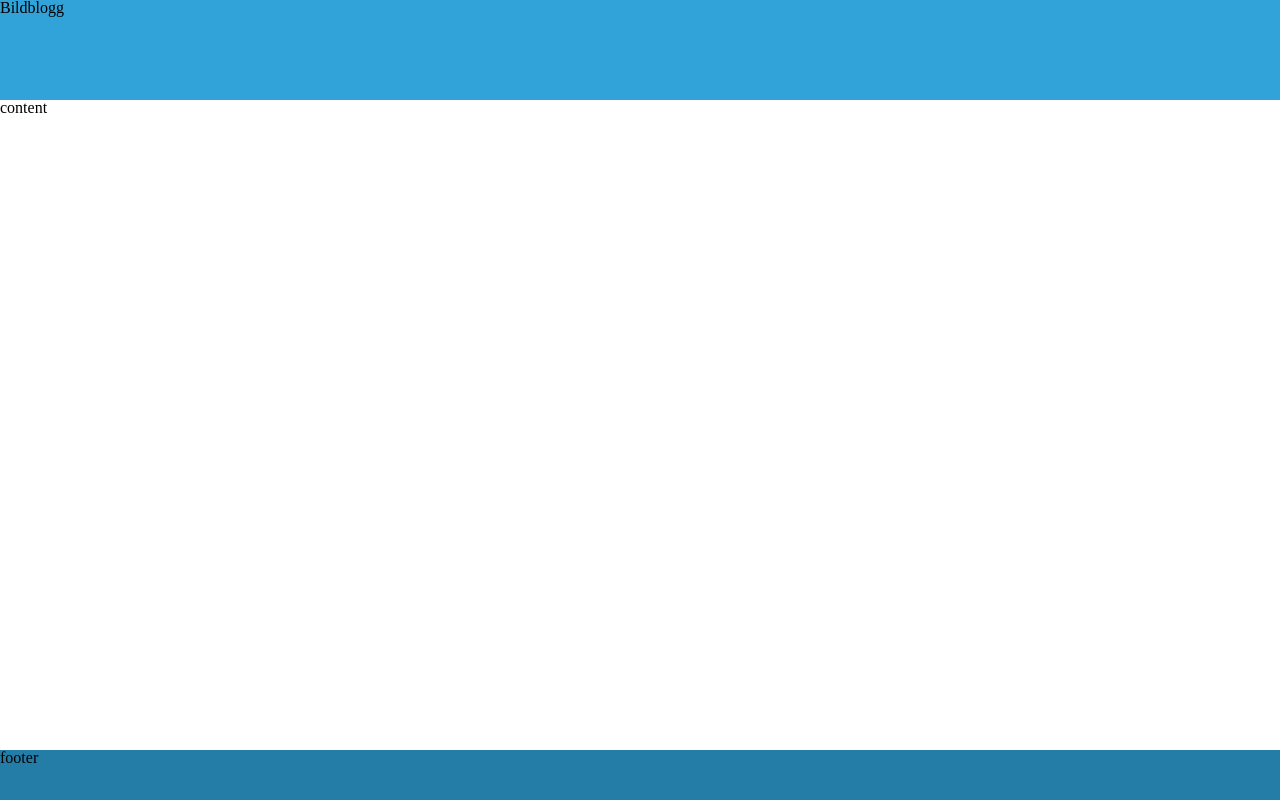
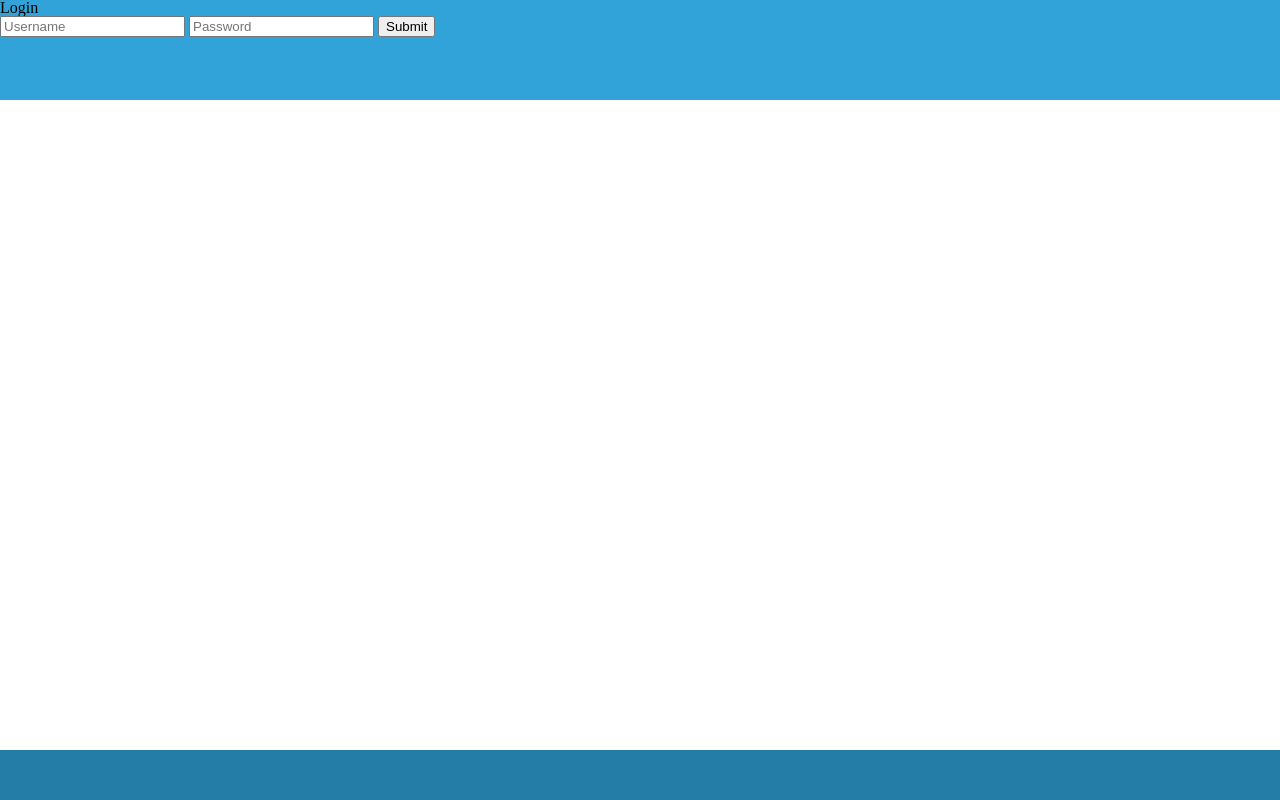
Before and after one commit to laht/jj222kc_webbutveckling_med_php, a PHP site: page / in a window 1280 px wide. Run offline with PHP 8.4, Linux system fonts and the light colour scheme.

Commit message:
logging in
started work on the login module

```diff
--- /dev/null
+++ b/base/controller/BaseController.php
@@ -0,0 +1,23 @@
+<?php
+
+namespace base\controller;
+
+require_once('login/controller/LoginController.php');
+require_once('login/view/LoginView.php');
+require_once('base/view/View.php');
+
+class BaseController {
+	private $loginController;
+	private $view;
+
+	public function __construct() {
+		$loginView = new \login\view\LoginView();
+		$this->loginController = new \login\controller\LoginController($loginView);
+		$this->view = new \base\view\View($loginView);
+	}
+
+	public function runApp() {
+		$this->loginController->runLogin();
+		return $this->view->getLoggedOutPage();
+	}
+}
--- a/base/view/View.php
+++ b/base/view/View.php
@@ -1,33 +1,20 @@
 <?php
+
 namespace base\view;
 
+require_once("common/view/Page.php");
+
 class View {
-	public function renderBaseHml() {
-		echo '<!DOCTYPE html>
-		    <head>
-		        <meta charset="utf-8">
-		        <meta http-equiv="X-UA-Compatible" content="IE=edge">
-		        <title>Bildblogg</title>
-		        <meta name="description" content="">
-		        <meta name="viewport" content="width=device-width, initial-scale=1">
-		        <link rel="stylesheet" href="style/reset.css">
-		        <link rel="stylesheet" href="style/style.css">
-		    </head>
-		    <body>
-		    	<div id="main">
-		    		<div id="header">
-		    			<div id="logo">
-		    				Bildblogg
-		    			</div>
-		    		</div>
-		    		<div id="content">
-		    		content
-		    		</div>
-		    		<div id="footer">
-		    		footer
-		    		</div>
-		    	</div>
-		    </body>
-		</html>';
+	private $loginView;
+
+	public function __construct(\login\view\LoginView $loginView) {
+		$this->loginView = $loginView;
+	}
+
+	public function getLoggedOutPage() {
+		$header = $this->loginView->getHTMLForm();
+		$body = "";
+		$footer = "";
+		return new \common\view\Page("Bildblogg - Utloggad", $header, $body, $footer);
 	}
 }
--- /dev/null
+++ b/common/model/User.php
@@ -0,0 +1,15 @@
+<?php
+
+namespace common\model;
+
+class User {
+
+	public $username;
+	public $password;
+
+	public function __construct($username, $password) {
+
+		$this->username = $username;
+		$this->password = $password;
+	}
+}
--- /dev/null
+++ b/common/view/View.php
@@ -0,0 +1,40 @@
+<?php
+
+namespace common\view;
+
+class View {
+
+	public function assemblePage(\common\view\Page $page) {
+		$title = $page->title;
+		$header = $page->header;
+		$body = $page->body;
+		$footer = $page->footer;
+
+		$html = "<!DOCTYPE html>
+		    <head>
+		        <meta charset='utf-8'>
+		        <meta http-equiv='X-UA-Compatible' content='IE=edge'>
+		        <title>$title</title>
+		        <meta name='description' content='>
+		        <meta name='viewport' content='width=device-width, initial-scale=1'>
+		        <link rel='stylesheet' href='style/reset.css'>
+		        <link rel='stylesheet' href='style/style.css'>
+		    </head>
+		    <body>
+		    	<div id='main'>
+		    		<div id='header'>
+		    			$header
+		    		</div>
+		    		<div id='content'>
+		    			$body
+		    		</div>
+		    		<div id='footer'>
+		    			$footer
+		    		</div>
+		    	</div>
+		    </body>
+		</html>";
+
+		return $html;
+	}
+}
--- /dev/null
+++ b/common/view/page.php
@@ -0,0 +1,18 @@
+<?php
+
+namespace common\view;
+
+class Page {
+
+	public $title = "";
+	public $header = "";
+	public $body = "";
+	public $footer = "";
+
+	public function __construct($title, $header, $body, $footer) {
+		$this->title = $title;
+		$this->header = $header;
+		$this->body = $body;
+		$this->footer = $footer;
+	}
+}
--- a/index.php
+++ b/index.php
@@ -1,5 +1,12 @@
 <?php
-require_once("base/view/View.php");
-$base = new \base\view\View();
 
-$base->renderBaseHml();
+require_once("common/view/View.php");
+require_once("base/controller/BaseController.php");
+
+session_start();
+
+$app = new \base\controller\BaseController();
+$view = new \common\view\View();
+
+$page = $app->runApp();
+echo $view->assemblePage($page);
--- /dev/null
+++ b/login/controller/LoginController.php
@@ -0,0 +1,28 @@
+<?php
+
+namespace login\controller;
+
+require_once('login/model/LoginModel.php');
+require_once('common/model/User.php');
+
+class LoginController {
+	private $view;
+	private $loginController;
+
+	public function __construct(\login\view\LoginView $view) {
+		$this->view = $view;
+		$this->model = new \login\model\LoginModel();
+	}
+
+	//User wants to login with either input or cookies
+	public function runLogin() {
+		if ($this->view->userLoggingIn()) {
+			var_dump($_POST);
+			try {
+				$this->model->login($this->view->getUserLoginInput());
+			} catch (\Exception $e) {
+				$this->view->loginFail($e->getMessage());
+			}
+		}
+	}
+}
--- /dev/null
+++ b/login/model/LoginModel.php
@@ -0,0 +1,31 @@
+<?php
+
+namespace login\model;
+
+class LoginModel {
+
+	private static $sessionUsername = "USERNAME";
+	private static $sessionPassword = "PASSWORD";
+	private static $sessionUser = "sessionUser";
+	private static $userAgent = "HTTP_USER_AGENT";
+
+	public function setSession(\common\model\User $user) {
+		$_SESSION[self::$sessionUsername] = $user->username;
+		$_SESSION[self::$sessionPassword] = $user->password;
+		$_SESSION[self::$sessionUser] = $_SERVER[self::$userAgent];
+	}
+
+	public function login(\common\model\User $user) {
+		$this->validateUser($user);
+		$this->setSession($user);;
+	}
+
+	private function validateUser(\common\model\User $user) {
+		if ($user->username != "asd") {
+			throw new \Exception("Username does not exist");
+		}
+		if ($user->password != "123") {
+			throw new \Exception("Password does not match username");
+		}
+	}
+}
--- /dev/null
+++ b/login/view/LoginView.php
@@ -0,0 +1,54 @@
+<?php
+
+namespace login\view;
+
+require_once("common/model/User.php");
+
+class LoginView {
+
+	private static $USERNAME = 'username';
+	private static $PASSWORD = 'password';
+	private static $SUBMIT = 'submit';
+	private static $SUBMITID = 'submitId';
+	private static $USERID = 'usernameId';
+	private static $PASSID = 'passwordId';
+
+	public $message;
+
+	public function getHTMLForm() {
+		$html =
+		"<div id='login_form'>
+			<form action='?login' method='post' enctype='multipart/form-data'>
+				<fieldset>
+					<legend>Login</legend>
+					<p>$this->message</p>
+					<input id=".self::$USERID." placeholder='Username' name=".self::$USERNAME." />
+					<input id=".self::$PASSID." placeholder='Password' name=".self::$PASSWORD." />
+					<input id=".self::$SUBMITID." type=".self::$SUBMIT." name=".self::$SUBMIT." />
+				</fieldset>
+			</form>
+		</div>";
+
+		return $html;
+	}
+
+	public function userLoggingIn() {
+		return isset($_POST[self::$SUBMIT]);
+	}
+
+	private function getUsername() {
+		return $_POST[self::$USERNAME];
+	}
+
+	private function getPassword() {
+		return $_POST[self::$PASSWORD];
+	}
+
+	public function getUserLoginInput() {
+		return new \common\model\User($this->getUsername(), $this->getPassword());
+	}
+
+	public function loginFail($message) {
+		$this->message = $message;
+	}
+}
```
Also changed, not shown: base/view/page.php (added, +18 -0 lines), kravspec.md (+1 -1 lines).
